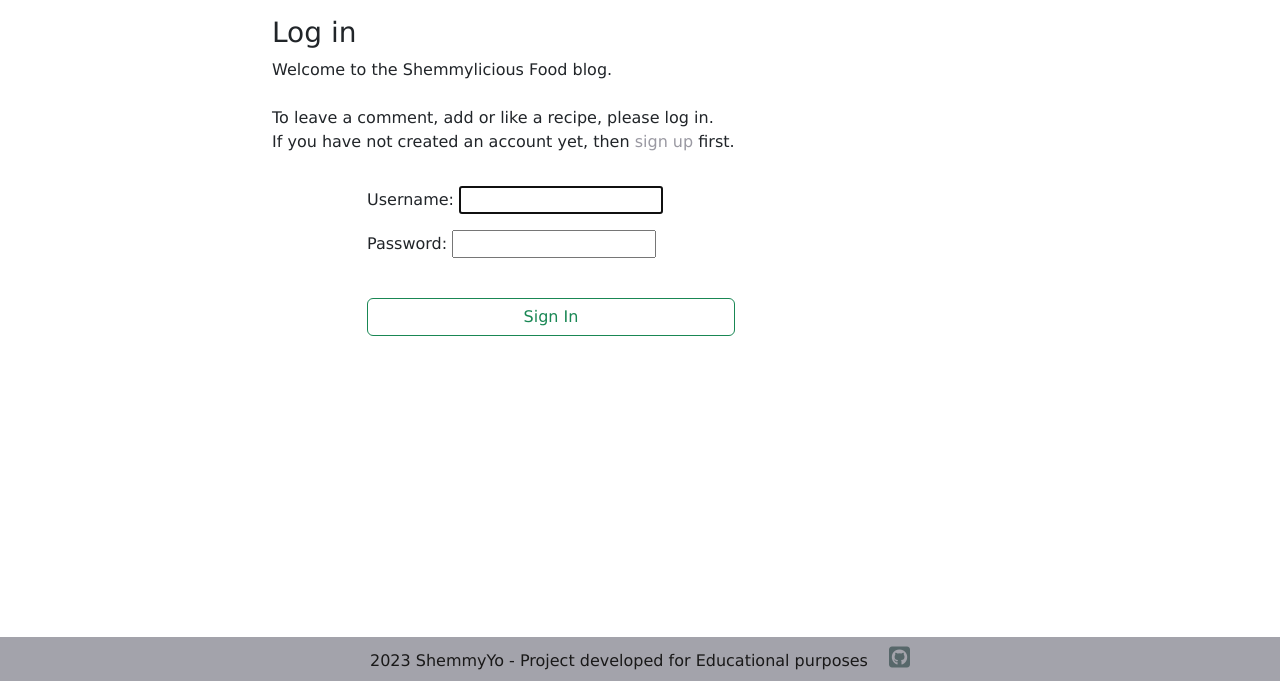
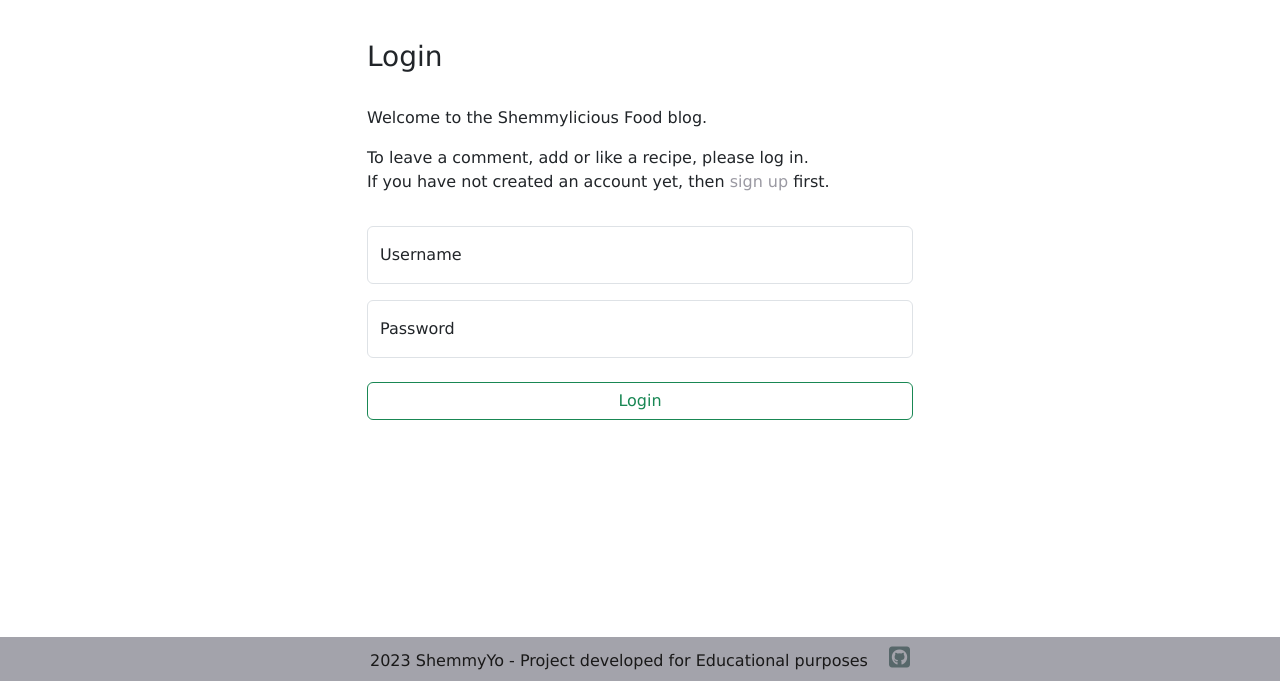
Before and after one commit to ShemmyYo/django-shemmylicious, a Django app: page /members/login/ in a window 1280 px wide. Shown: the part 119-800 px from the top of the page. Run offline with Django 3.2, Linux system fonts and the light colour scheme; some libraries are stand-ins or nearby versions.

Commit message:
boostraped login page

```diff
--- a/members/templates/registration/login.html
+++ b/members/templates/registration/login.html
@@ -6,23 +6,33 @@
 
 <div class="container">
     <div class="row">
-        <div class="col-md-6 mt-3 offset-md-2">
-            <h3>Log in</h3>
-
-            <p>Welcome to the Shemmylicious Food blog. <br><br> To leave a comment, add or like a recipe, please log in.<br>If
-                you have not created an account yet, then <a class="link" href="{% url 'register' %}">sign up</a>
-                first.</p>
+        <div class="col-10 offset-1 col-md-6 mt-3 offset-md-3">
+            <br>
+            <h3>Login</h3>
+            <br>
+            <p>Welcome to the Shemmylicious Food blog. </p>
+            <p>To leave a comment, add or like a recipe, please log in. <br>
+                If you have not created an account yet, then
+                <a class="link" href="{% url 'register' %}">sign up</a> first.</p>
         </div>
     </div>
     <div class="row">
-        <div class="col-md-8 mt-3 offset-md-3">
+        <div class="col-10 offset-1 col-md-6 mt-3 offset-md-3">
             <form class="login" method="POST" action="{% url 'login-user' %}">
                 {% csrf_token %}
-                {{ form.as_p }}
+
+                <div class="form-floating mb-3">
+                    <input type="text" class="form-control" name="username" id="floatingInput" placeholder="Username">
+                    <label for="floatingInput">Username</label>
+                </div>
+                <div class="form-floating">
+                    <input type="password" class="form-control" name="password" id="floatingPassword" placeholder="Password">
+                    <label for="floatingPassword">Password</label>
+                </div>
 
                 <br>
-                <div class="d-grid col-6">
-                    <button class="btn btn-outline-success" type="submit">Sign In</button>
+                <div class="d-grid col-12">
+                    <button class="btn btn-outline-success" type="submit">Login</button>
                 </div>
 
             </form>
--- a/members/views.py
+++ b/members/views.py
@@ -44,7 +44,7 @@ class ShowProfilePageView(DetailView):
         return context
 
 
-# First Login redirects to create a Profile
+# User Login
 def login_user(request):
     if request.method == "POST":
         username = request.POST['username']
```
Also changed, not shown: members/forms.py (+10 -0 lines).
